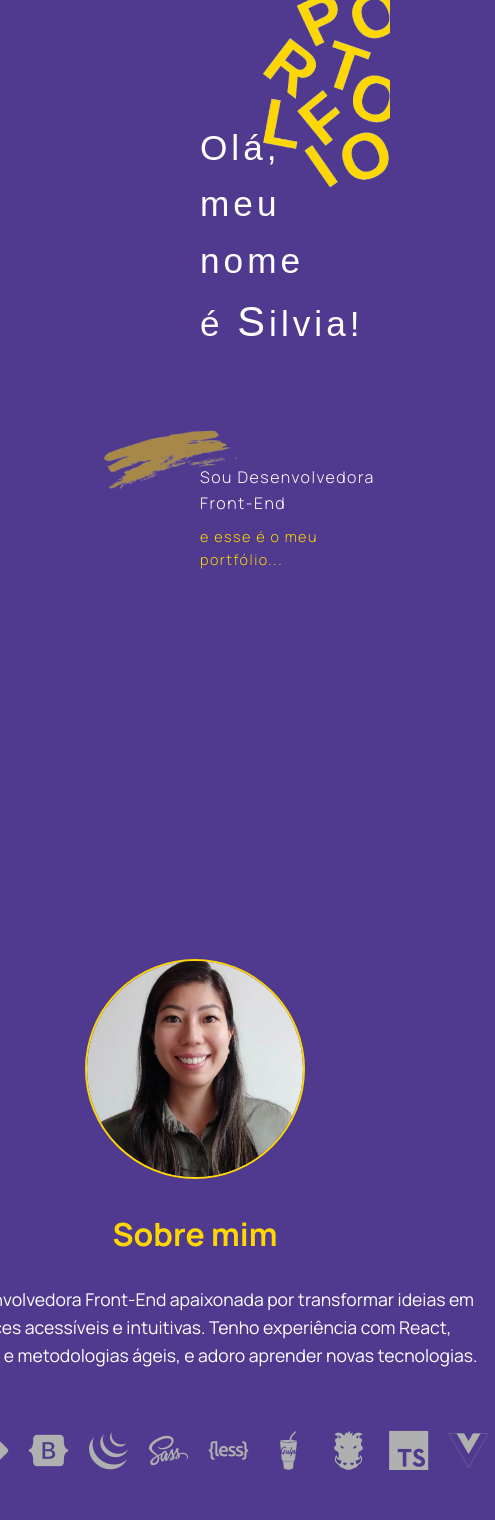
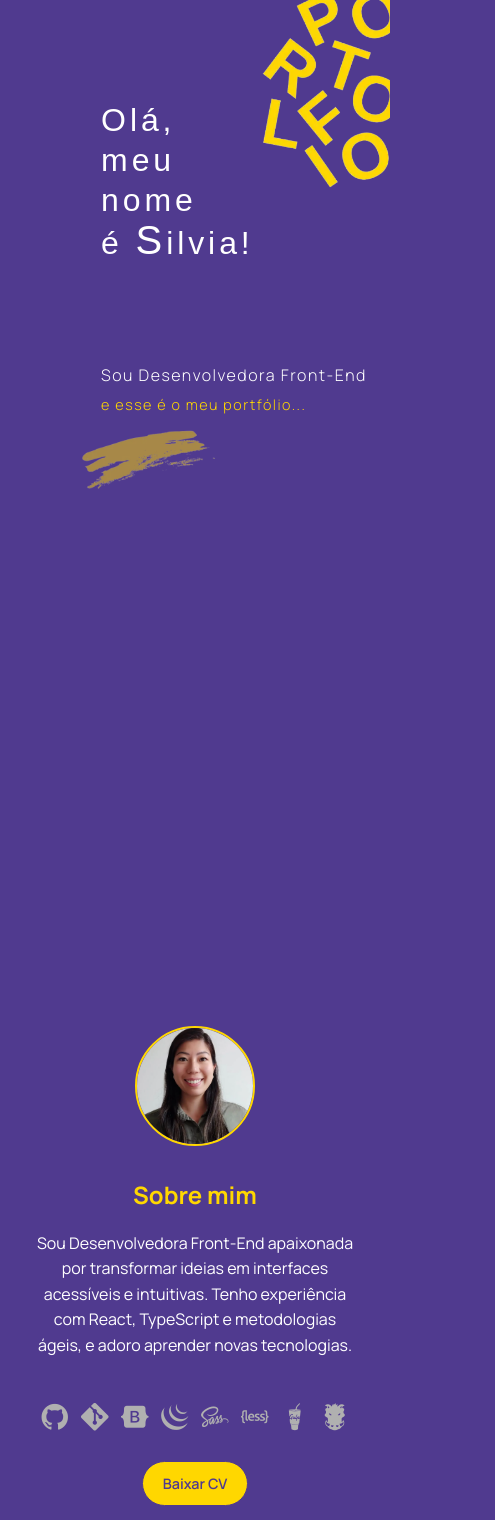
Before and after one commit to silviaabe/portfolio-silvia, a React (Vite) app: page / in a window 390 px wide. Shown: the top 1520 px of the page, 495 px wide, since content can reach past the window. Built offline with nearby package versions, Linux system fonts and the light colour scheme; a web font is replaced by a local one.

Commit message:
style: make margins and font sizes responsive

```diff
--- a/src/containers/About/styles.ts
+++ b/src/containers/About/styles.ts
@@ -2,40 +2,40 @@ import styled from "styled-components";
 
 export const AboutSection = styled.section`
   min-height: 100vh;
-  padding: 100px 10%;
+  padding: clamp(60px, 8vw, 100px) clamp(5%, 8vw, 10%);
   display: flex;
   flex-direction: column;
   align-items: center;
   justify-content: center;
   background-color: ${({ theme }) => theme.colors.primary};
-
-  @media (max-width: ${({ theme }) => theme.breakpoints.md}) {
-    padding: 80px 5%;
-    flex-direction: column;
-  }
-`
+`;
 
 export const AboutContainer = styled.div`
   display: flex;
   align-items: center;
-  gap: 60px;
+  justify-content: center;
+  width: 100%;
+  max-width: 1200px;
+  margin: 0 auto;
+  gap: clamp(30px, 5vw, 60px);
 
   @media (max-width: ${({ theme }) => theme.breakpoints.md}) {
     flex-direction: column;
-    gap: 30px;
+    text-align: center;
   }
 `;
 
 export const ProfileImg = styled.img`
-  width: 220px;
-  height: 220px;
+  width: clamp(120px, 18vw, 220px);
+  height: clamp(120px, 18vw, 220px);
   border-radius: 50%;
   border: 2px solid ${({ theme }) => theme.colors.secondary};
   object-fit: cover;
   flex-shrink: 0;
-`
+`;
 
 export const AboutContent = styled.div`
+  width: 100%;
   max-width: 600px;
   text-align: left;
 
@@ -46,24 +46,26 @@ export const AboutContent = styled.div`
 
 export const AboutTitle = styled.h2`
   color: ${({ theme }) => theme.colors.secondary};
-  font-size: 2rem;
-  margin-bottom: 1.5rem;
-`
+  font-size: clamp(1.5rem, 3vw, 2rem);
+  margin-bottom: clamp(1rem, 2vw, 1.5rem);
+`;
 
 export const AboutDescription = styled.p`
   color: ${({ theme }) => theme.colors.textLight};
-  font-size: 1.1rem;
-  margin-bottom: 2rem;
-`
+  font-size: clamp(1rem, 1.2vw, 1.1rem);
+  line-height: 1.6;
+  margin-bottom: clamp(1.5rem, 3vw, 2rem);
+`;
 
 export const AboutButton = styled.a`
   display: inline-block;
-  padding: 12px 28px;
+  padding: clamp(10px, 1vw, 12px) clamp(20px, 2vw, 28px);
   background-color: ${({ theme }) => theme.colors.secondary};
   color: ${({ theme }) => theme.colors.primary};
   border-radius: 26px;
   border: 1px solid ${({ theme }) => theme.colors.primary};
   font-weight: 600;
+  font-size: clamp(0.9rem, 1vw, 1rem);
   transition: all 0.3s ease;
 
   &:hover {
@@ -71,24 +73,24 @@ export const AboutButton = styled.a`
     color: ${({ theme }) => theme.colors.textLight};
     border: 1px solid ${({ theme }) => theme.colors.secondary};
   }
-`
+`;
 
 export const Technologies = styled.div`
   display: flex;
   overflow: hidden;
   white-space: nowrap;
   width: 100%;
-  padding: 30px 0 50px;
-`
+  padding: clamp(20px, 4vw, 30px) 0 clamp(30px, 5vw, 50px);
+`;
 
 export const TechnologiesWrapper = styled.div`
   display: flex;
-  gap: 20px;
+  gap: clamp(12px, 2vw, 20px);
   animation: scroll 60s linear infinite;
   width: max-content;
 
   i {
-    font-size: 40px;
+    font-size: clamp(28px, 3vw, 40px);
     color: ${({ theme }) => theme.colors.darkGray};
     transition: transform 450ms;
   }
@@ -105,4 +107,4 @@ export const TechnologiesWrapper = styled.div`
       transform: translateX(-50%);
     }
   }
-`
+`;
--- a/src/containers/Hero/styles.ts
+++ b/src/containers/Hero/styles.ts
@@ -4,6 +4,8 @@ export const HeroSection = styled.section<{bg: string; bg2: string}>`
   height: 100vh;
   position: relative;
   overflow: hidden;
+  display: flex;
+  align-items: flex-start;
 
   background-image: url(${(props) => props.bg});
   background-size: 100vh;
@@ -16,8 +18,8 @@ export const HeroSection = styled.section<{bg: string; bg2: string}>`
     width: 150%;
     inset: 0;
     background-image: url(${(props) => props.bg2});
-    background-size: 30%;
-    background-position: left 80%;
+    background-size: clamp(20%, 20vw, 25%);
+    background-position: clamp(8%, 8vw, 17%) clamp(68%, 68vw, 55%);
     background-repeat: no-repeat;
     z-index: -1;
     opacity: 0.5;
@@ -30,56 +32,39 @@ export const HeroSection = styled.section<{bg: string; bg2: string}>`
 
     &::before {
       background-size: 25%;
-      background-position: 22% 55%;
+      background-position: 17% 55%;
     }
   }
 `
 
 export const HeroTitle = styled.h1`
-  font-size: 3rem;
+  font-size: clamp(2rem, 5vw, 3rem);
   font-weight: 400;
-  line-height: 72px;
+  line-height: clamp(2.5rem, 6vw, 4.5rem);
   font-family: "Sigmar", sans-serif;
-  letter-spacing: 4px;
-  padding: 120px 0 110px;
-  margin-left: 200px;
+  letter-spacing: clamp(2px, 1vw, 4px);
+  padding: 100px 0 100px;
+  margin-left: clamp(50px, 20vw, 200px);
 
   span {
-    font-size: 3.6rem;
+    font-size: clamp(2.5rem, 6vw, 3.6rem);
     font-family: "Sigmar", sans-serif;
     color: ${({ theme }) => theme.colors.textLight};
-  }
-
-  @media (max-width: ${({ theme }) => theme.breakpoints.md}) {
-    font-size: 2.2rem;
-    line-height: 1.6;
-
-    span {
-      font-size: 2.6rem;
-    }
   }
 `
 
 export const HeroSubtitle = styled.h3`
-  font-size: 1.2rem;
+  font-size: clamp(1rem, 2vw, 1.2rem);
   font-weight: 300;
-  letter-spacing: 1.5px;
-  margin-bottom: 8px;
-  margin-left: 200px;
-
-  @media (max-width: ${({ theme }) => theme.breakpoints.md}) {
-    font-size: 1rem;
-  }
+  letter-spacing: clamp(1px, 1vw, 1.5px);
+  margin-bottom: clamp(4px, 1vw, 8px);
+  margin-left: clamp(50px, 20vw, 200px);
 `
 
 export const HeroSubtitle2 = styled.h3`
-  font-size: 1rem;
+  font-size: clamp(0.9rem, 1.5vw, 1rem);
   font-weight: 300;
   color: ${({ theme }) => theme.colors.secondary};
-  letter-spacing: 1.5px;
-  margin-left: 200px;
-
-  @media (max-width: ${({ theme }) => theme.breakpoints.md}) {
-    font-size: 0.9rem;
-  }
+  letter-spacing: clamp(1px, 1vw, 1.5px);
+  margin-left: clamp(50px, 20vw, 200px);
 `
```
Lines whose indentation alone changed are shown as unchanged.
